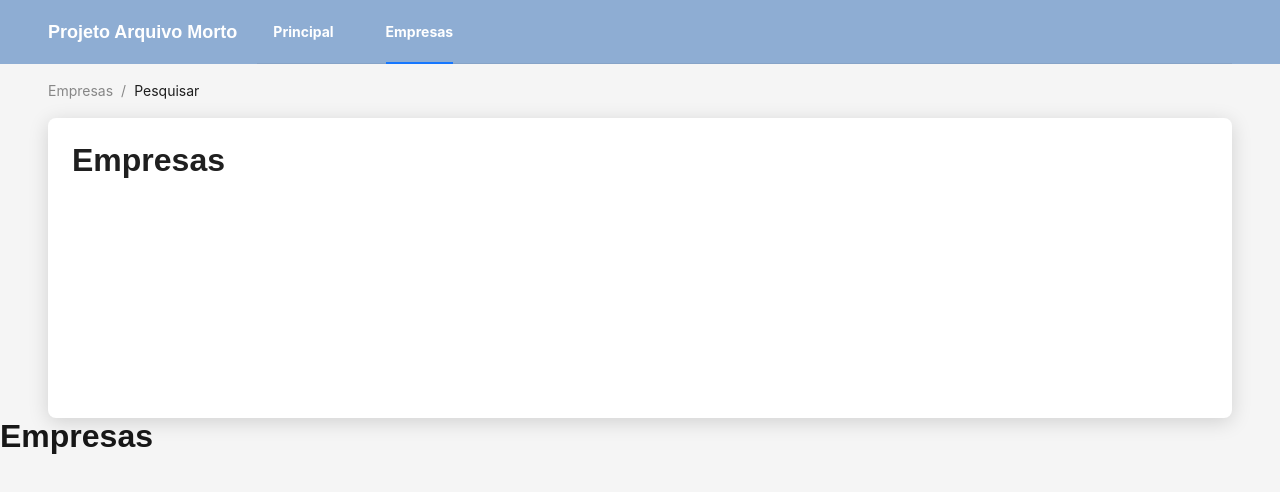
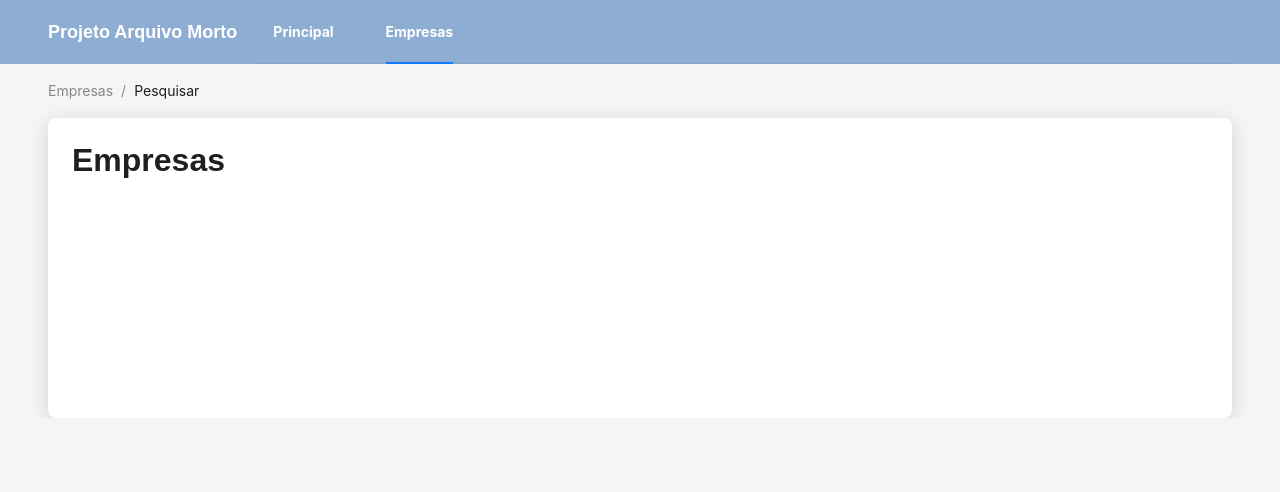
Before and after one commit to Marcusx11/Projeto-Arquivo-Morto-Web, a Next.js app in the folder projeto-arquivo-morto-web/: page /empresas in a window 1280 px wide. Shown: the top 492 px of the page. Built offline with nearby package versions, Linux system fonts and the light colour scheme.

Commit message:
fix: bug de repetição do children

```diff
--- a/projeto-arquivo-morto-web/src/pages/empresas/layout.tsx
+++ b/projeto-arquivo-morto-web/src/pages/empresas/layout.tsx
@@ -19,7 +19,6 @@ export default function EmpresaLayout({
         <ContentContainerLayout breadCrumbList={breadCrumbList}>
           {children}
         </ContentContainerLayout>
-        {children}
       </body>
     </html>
   );
```
